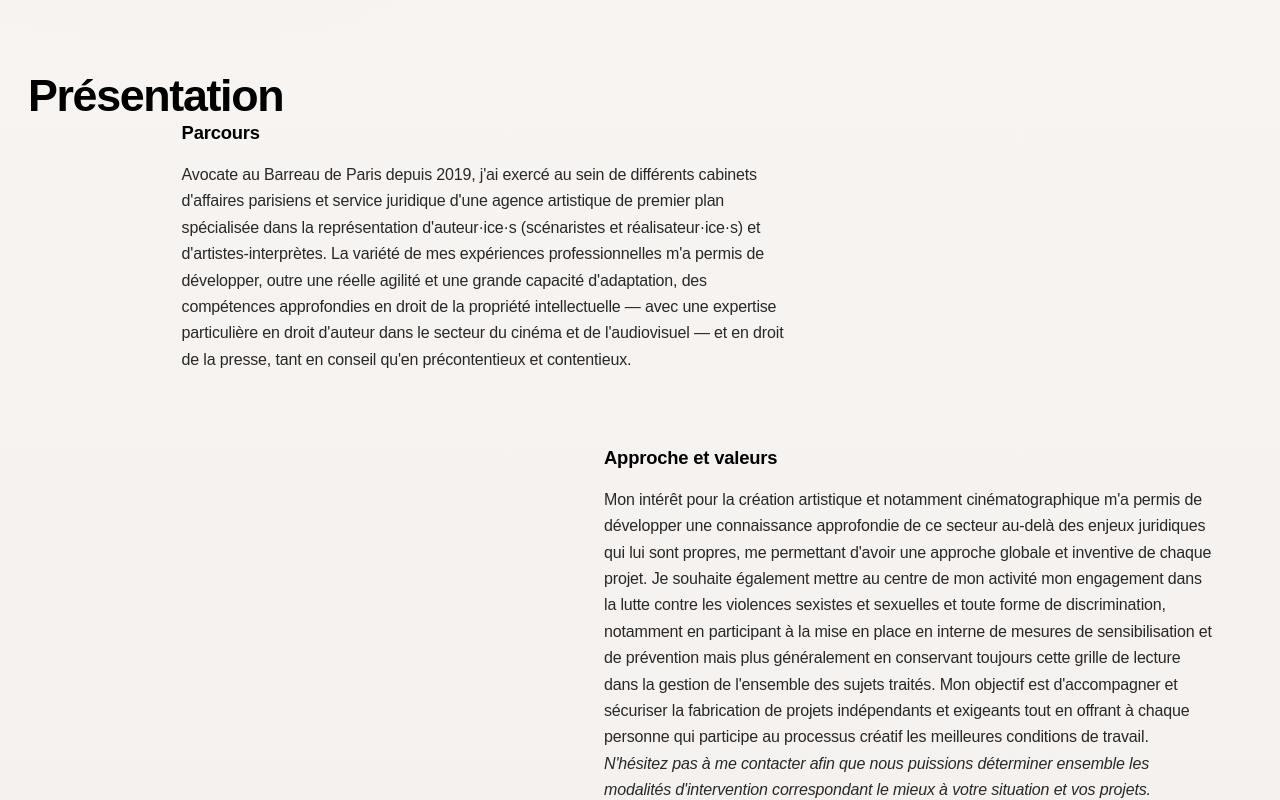
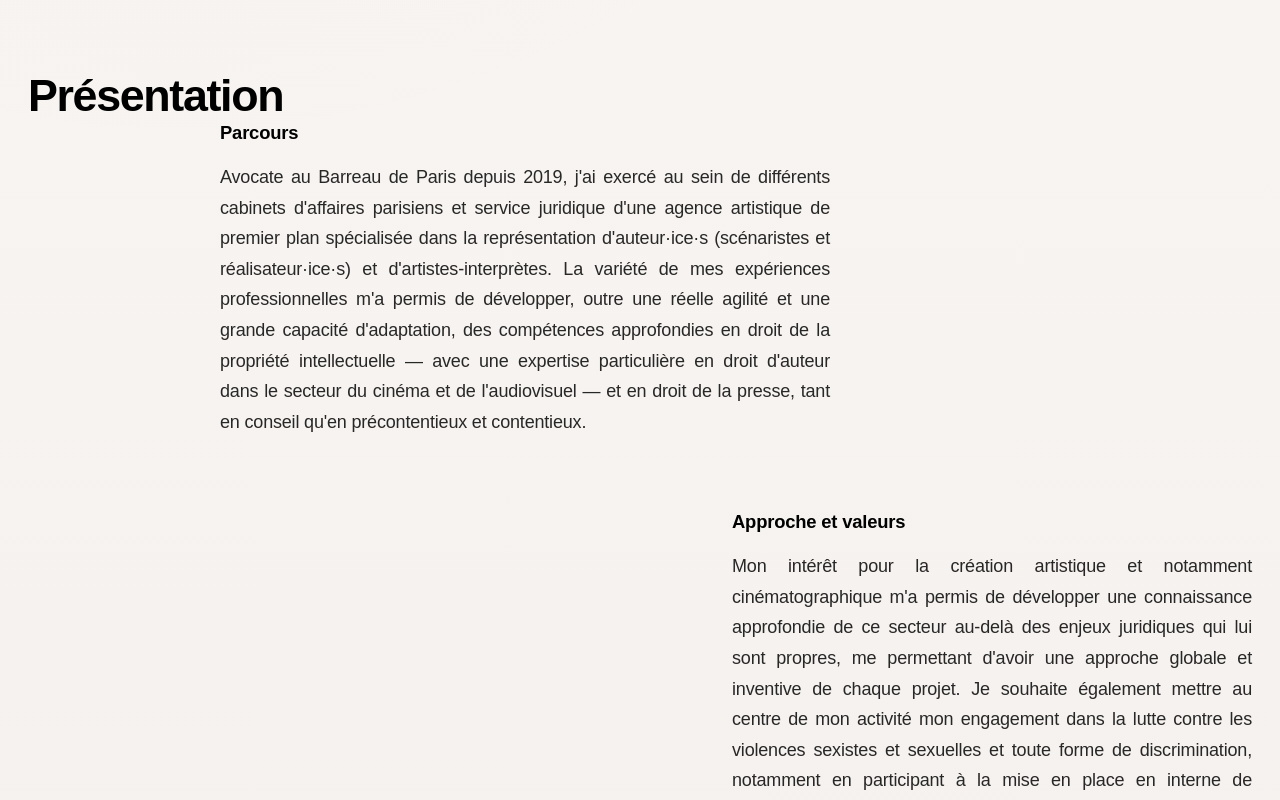
Before and after one commit to ludovicbeot/site-claire-lise, a Next.js app: page / in a window 1280 px wide. Shown: the part 1140-1940 px from the top of the page. Built offline with nearby package versions, Linux system fonts and the light colour scheme; a web font is replaced by a local one.

Commit message:
Update globals.css

```diff
--- a/app/globals.css
+++ b/app/globals.css
@@ -406,15 +406,15 @@ body {
 }
 
 .presentation-section {
-  margin-left: clamp(80px, 12vw, 180px);
+  margin-left: clamp(140px, 15vw, 280px);
 }
 
 .presentation-section--shifted {
-  margin-left: clamp(350px, 45vw, 650px);
+  margin-left: clamp(500px, 55vw, 850px);
 }
 
 .presentation-section--shifted .presentation-row {
-  max-width: 610px;
+  max-width: 620px;
 }
 
 .presentation-subtitle {
@@ -434,10 +434,10 @@ body {
   padding: 0;
   max-width: 610px;
   font-family: Arial, Helvetica, sans-serif;
-  font-size: 16px;
-  line-height: 1.65;
+  font-size: 18px;
+  line-height: 1.7;
   color: var(--text-soft);
-  text-align: left;
+  text-align: justify;
   border-left: none;
   transition: color 0.2s ease;
 }
@@ -486,10 +486,12 @@ body {
 
   .presentation-section--shifted .presentation-row {
     max-width: 100%;
+    text-align: left;
   }
 
   .presentation-row {
     max-width: 100%;
+    text-align: left;
   }
 }
 
```
